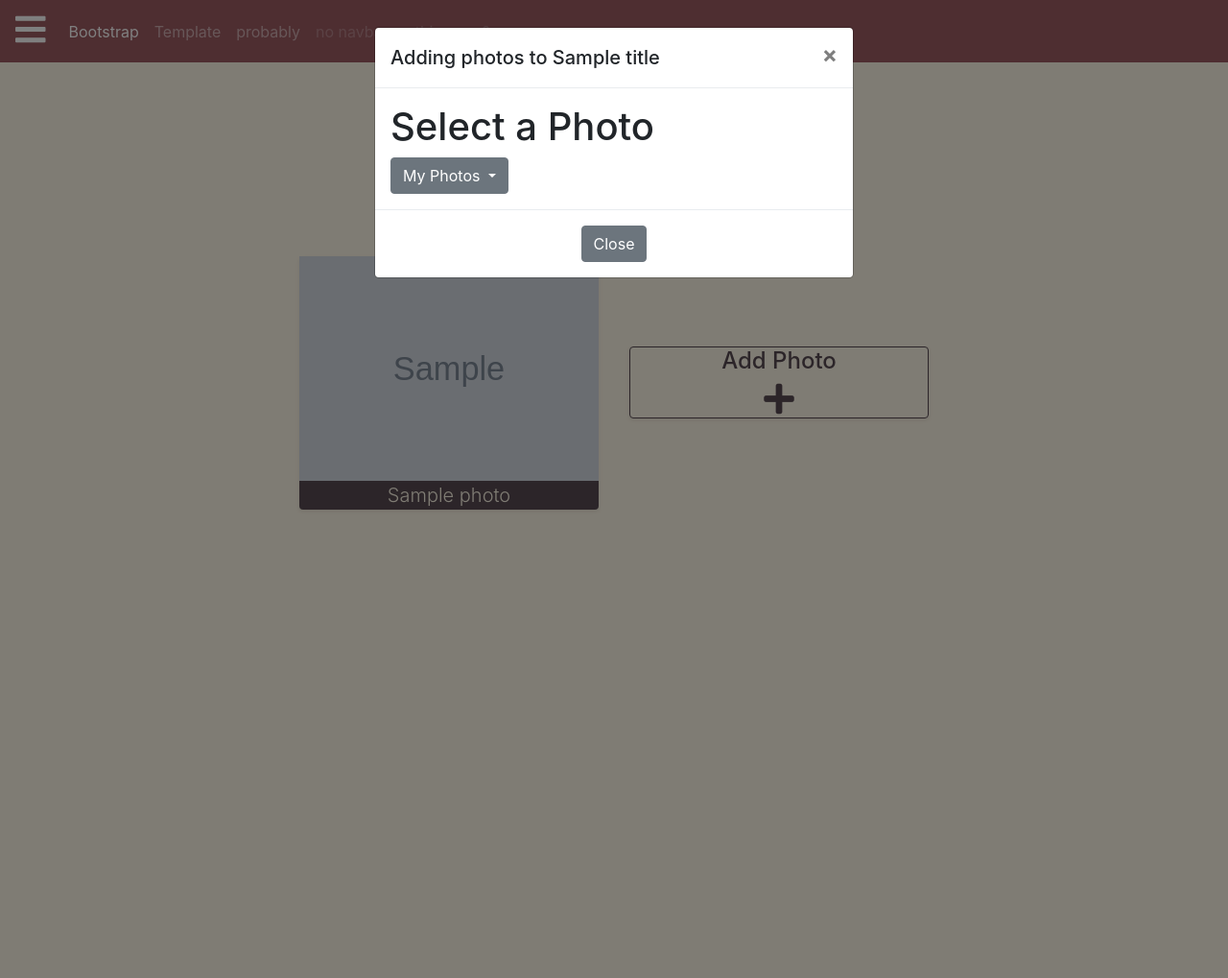
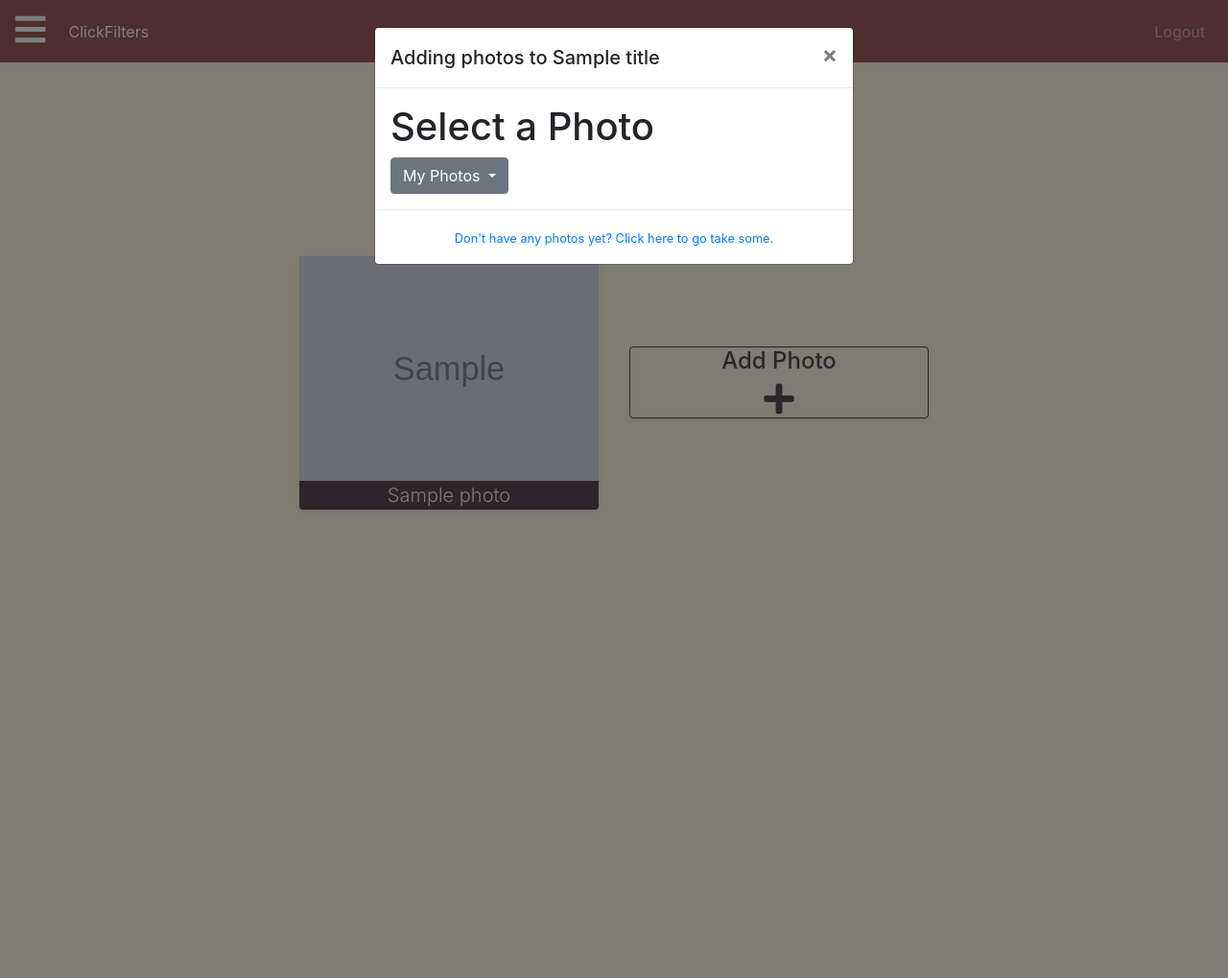
Before and after one commit to db101097/clickfilter, a Flask app: template app/templates/album.html in a window 1280 px wide, after a click on "Add Photo". Shown: the whole page at 96% size. Run offline with Flask 2, Linux system fonts and the light colour scheme; the template is opened without the code that fills it: most values are stand-ins (such as "Sample title", 1, 10 or a date in 2020); grey boxes marked "Sample" are stand-in pictures; some libraries are stand-ins or nearby versions.

Commit message:
Some polish, everything works?

```diff
--- a/app/routes.py
+++ b/app/routes.py
@@ -6,7 +6,7 @@ import cloudinary.uploader
 import random
 import re
 import PIL
-from flask import render_template, jsonify, request, send_file, make_response, session, redirect, url_for
+from flask import render_template, jsonify, request, send_file, make_response, session, redirect, url_for, abort
 from app import app
 from PIL import Image, ImageFilter, ImageEnhance
 from io import BytesIO
@@ -83,7 +83,7 @@ def home():
         session['logged_in'] = True
         return redirect(url_for('profile'))
     print('user NOT in session')
-    return render_template('home.html')
+    return render_template('home.html', home=home)
 
 
 @app.route('/test')
@@ -104,7 +104,7 @@ def test():
 @app.route('/profile', methods=['GET', 'POST'])
 def profile():
     if 'logged_in' not in session:
-        print("A user is NOT logged in")
+        print("User must log in to see their profile page")
         return redirect(url_for('home'))
     # THIS IS AN EXAMPLE
     albums = useralbum.query.filter_by(username=session['username'])
@@ -164,7 +164,7 @@ def addphoto():
         db.session.commit()
         '''
 
-        resp = "Okay it seems to work?"
+        resp = "New Photo Added!"
         return resp
 
 
@@ -188,9 +188,15 @@ def photomode():
 
 @app.route('/photomode/save', methods=['POST'])
 def savephoto():
-    if request.method == 'POST':
+    if 'logged_in' not in session:
+        print("A user is NOT logged in")
+        return abort(make_response(jsonify(message="User must log in to save photos!"), 401))
+    elif 'logged_in' in session and request.method == 'POST':
         img = request.form['file']
         title = request.form['title']
+        if img is None:
+            print("Missing required parameter - img")
+            return abort(make_response(jsonify(message="Missing required parameter - img"), 400))
         img_up = cloudinary.uploader.upload(img, resource_type="auto", public_id=title)
 
         username = session['username']
@@ -204,6 +210,8 @@ def savephoto():
         db.session.commit()
         print('it worked')
         return "success"
+    else:
+        return "Wow what the heck?"
 
 
 @app.route('/videomode')
@@ -221,11 +229,11 @@ def login():
             print('success')
             session['username'] = request.form['username']
             session['logged_in'] = True
-            print(session['username'])
-            return render_template('profile.html', username=session['username'])
+            print(session['username'], session['logged_in'])
+            return "Okay"
         else:
             print('unrecognized username/password combination')
-            return 'unrecognized username/password combination'
+            return "unrecognized username/password combination"
 
 
 @app.route('/logout')
@@ -253,7 +261,7 @@ def signup():
         print('album added')
 
         # HANDLE ERRORS?
-        return render_template('profile.html', username=session['username'])
+        return "Okay"
 
 
 @app.route('/filterimg', methods=['GET', 'POST'])
--- a/app/static/js/album.js
+++ b/app/static/js/album.js
@@ -35,6 +35,7 @@ $('.dropdown-item').click(function(e) {
         success:function(data){
             alert(data)
             $('#photoModal').modal('toggle');
+            location.reload();
         },
         error:function(){
             // function param should be the error response generated
--- a/app/static/js/photomode.js
+++ b/app/static/js/photomode.js
@@ -64,9 +64,10 @@ $('#photo-form').submit(function(e) {
             alert("Photo Saved!")
             $('#savePhotoModal').modal('toggle');
         },
-        error:function(){
+        error:function(data){
             // function param should be the error response generated
             // by the backend.
+            alert(data.responseJSON.message)
             console.log("Error.")
         }
     })
--- a/app/static/js/profile.js
+++ b/app/static/js/profile.js
@@ -37,6 +37,7 @@ $('#album-form').submit(function(e) {
         success:function(data){
             alert(data)
             $('#albumModal').modal('toggle');
+            location.reload();
         },
         error:function(){
             // function param should be the error response generated
--- a/app/templates/album.html
+++ b/app/templates/album.html
@@ -36,11 +36,11 @@
             <a href="#" class="navbar-brand" id="openDrawer">
                 <i class="fas fa-bars" style="font-size:36px;"></i>
             </a>
+            <div class="navbar-nav mr-auto">
+                <a class="nav-item nav-link active" href="#">ClickFilters<span class="sr-only">(current)</span></a>
+            </div>
             <div class="navbar-nav">
-                <a class="nav-item nav-link active" href="#">Bootstrap<span class="sr-only">(current)</span></a>
-                <a class="nav-item nav-link" href="#">Template</a>
-                <a class="nav-item nav-link" href="#">probably</a>
-                <a class="nav-item nav-link disabled" href="#">no navbar on this page?</a>
+                <a class="nav-item nav-link" href="/logout">Logout<span class="sr-only">(current)</span></a>
             </div>
     </nav>
     </div>
@@ -99,7 +99,7 @@
                 </div>
             </div>
             <div class="modal-footer justify-content-center">
-                <button type="button" class="btn btn-secondary" data-dismiss="modal">Close</button>
+                <a href="/photomode"><small>Don't have any photos yet? Click here to go take some.</small></a>
             </div>
             </div>
         </div>
--- a/app/templates/profile.html
+++ b/app/templates/profile.html
@@ -89,7 +89,8 @@
                     <form id="album-form" class="needs-validation">
                         <div class="form-group">
                             <label for="album-title" class="col-form-label">Album Title:</label>
-                            <input type="text" class="form-control" id="album-title" required>
+                            <input type="text" class="form-control" id="album-title" maxlength="20" required>
+                            <small id="albumHelp" class="form-text text-muted">Album titles must not exceed 20 characters in length.</small>
                         </div>
                         <div class="modal-footer justify-content-center">
                             <button type="button" class="btn btn-secondary" data-dismiss="modal">Close</button>
--- a/app/templates/videomode.html
+++ b/app/templates/videomode.html
@@ -130,13 +130,13 @@
   <div class="collapse navbar-collapse" id="collapsibleNavbar">
     <ul class="navbar-nav">
       <li class="nav-item">
-        <a class="nav-link" href="#">Home</a>
+        <a class="nav-link" href="/">Home</a>
       </li>
       <li class="nav-item">
-        <a class="nav-link" href="#">VideoMode</a>
+        <a class="nav-link" href="/videomode">VideoMode</a>
       </li>
       <li class="nav-item">
-        <a class="nav-link" href="#">PhotoMode</a>
+        <a class="nav-link" href="/photomode">PhotoMode</a>
       </li>
     </ul>
   </div>
```
Also changed, not shown: app/static/js/home.js (+14 -7 lines), app/templates/home.html (+3 -5 lines), app/templates/photomode.html (+4 -3 lines).
